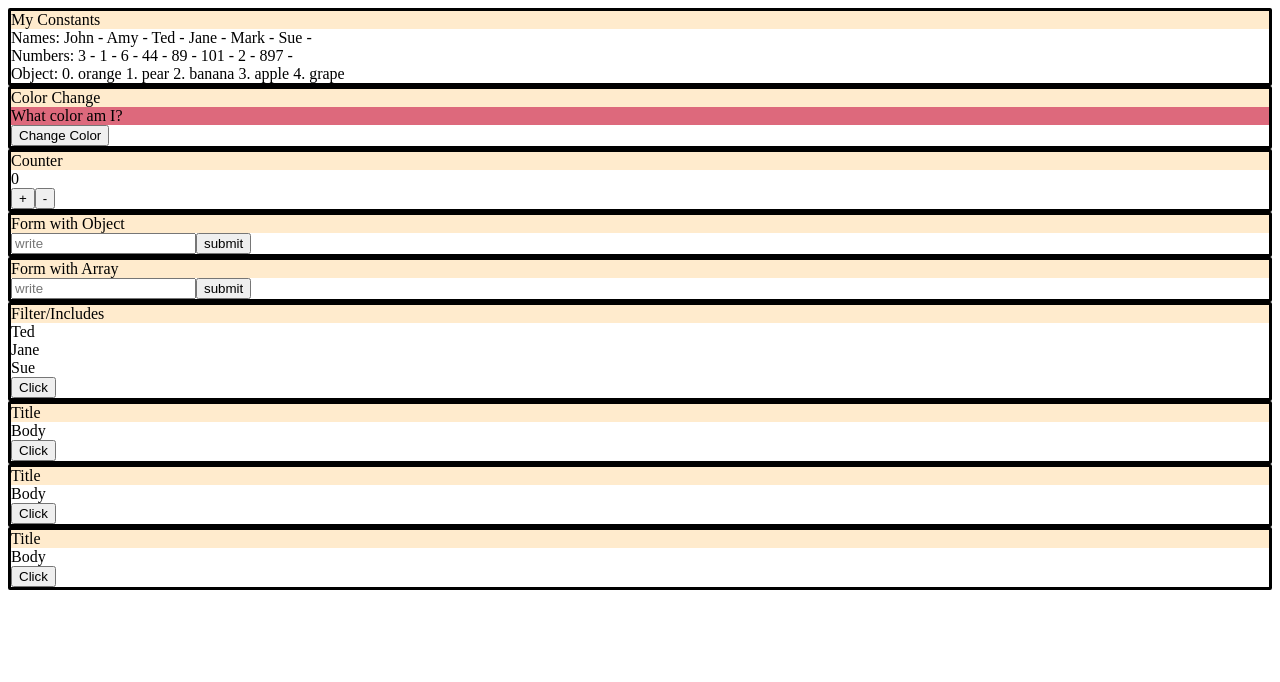
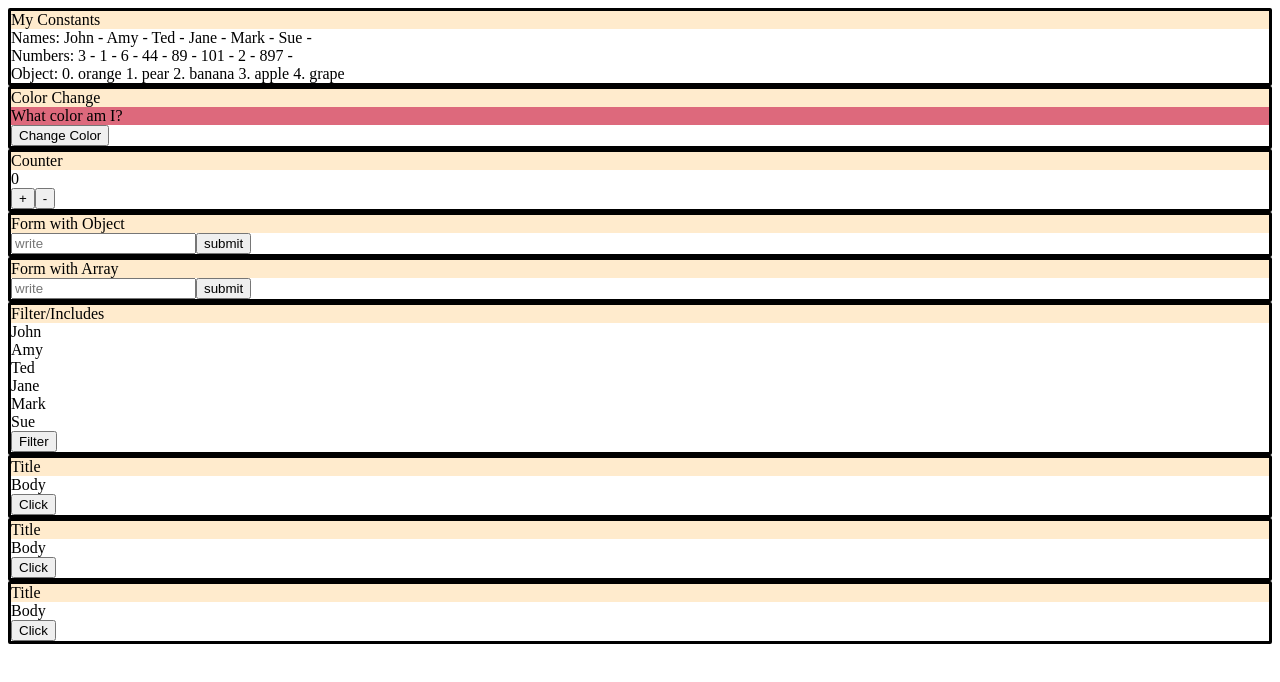
Before and after one commit to DXRovang/hook-playground, a React (Create React App) app: page / in a window 1280 px wide. Shown: the top 682 px of the page. Built offline with nearby package versions, Linux system fonts and the light colour scheme.

Commit message:
flushes out filter

```diff
--- a/src/App.js
+++ b/src/App.js
@@ -27,7 +27,7 @@ function App() {
   }
   const handleArrayChange = e =>{
     // debugger
-    setArrayState([...arrayState, e.target.value])
+    setArrayState(()=>[...arrayState, e.target.value])
   }
 
   const handleArraySubmit = (e) =>{
@@ -42,6 +42,10 @@ function App() {
   }
   const decrement = ()=>{
     setCount(count=>count - 1)
+  }
+
+  const ArrayFilter = () =>{
+    setArrayState(namesArray.filter(name=>name.includes("e")).map(n=><div>{n}</div>))
   }
 
   return (
@@ -100,8 +104,9 @@ function App() {
 
     <div className="border">
       <div className="title">Filter/Includes</div>
-      <div>{namesArray.filter(name=>name.includes("e")).map(n=><div>{n}</div>)}</div>
-      <button>Click</button>
+
+      <div>{arrayState.map(n=><div>{n}</div>)}</div>
+      <button onClick={ArrayFilter}>Filter</button>
     </div>
 
     <div className="border">
```
